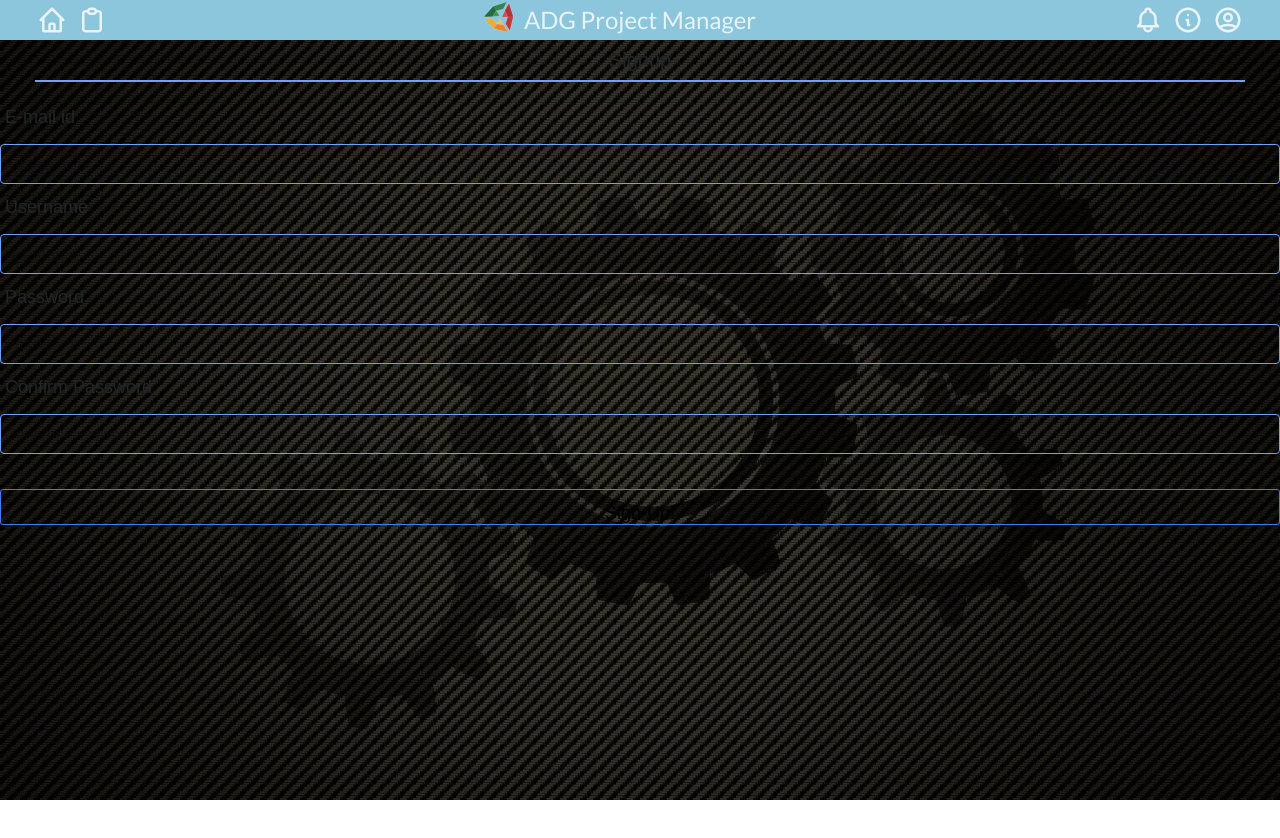
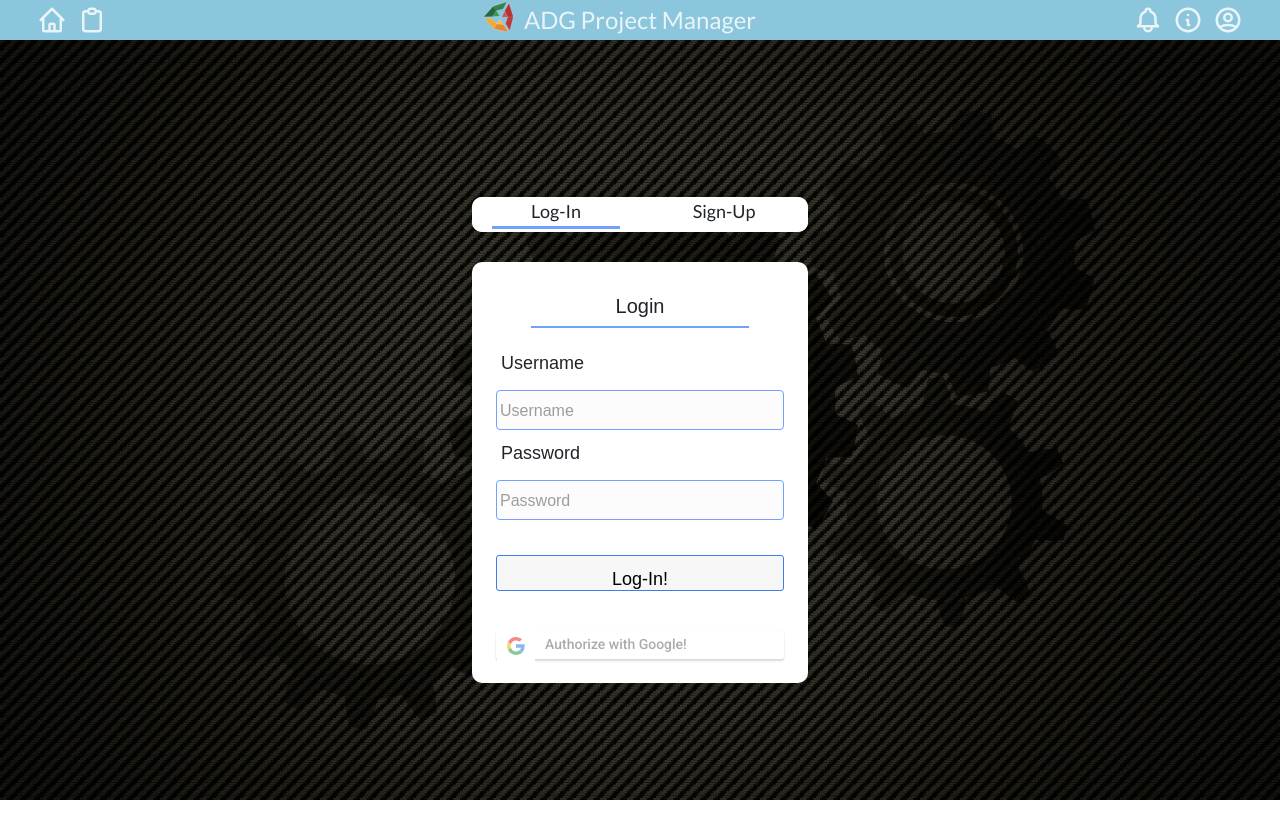
Before and after one commit to mounvip1525/ADG-Project-Manager, a React (Create React App) app: page / in a window 1280 px wide. Before the commit the page ends 800 px from the top, so only its background shows below. Built offline with nearby package versions, Linux system fonts and the light colour scheme.

Commit message:
Update App.js

```diff
--- a/src/App.js
+++ b/src/App.js
@@ -5,7 +5,7 @@ import { faTrash, faEdit } from "@fortawesome/free-solid-svg-icons";
 
 import "./App.css";
 import Navbar from "./components/Navbar/Navbar";
-import Signup from "./components/Signup/Signup";
+import LoginApp from "./components/LoginApp/LoginApp";
 import Board from "./containers/Board/Board";
 library.add(faTrash);
 library.add(faEdit);
@@ -15,7 +15,7 @@ function App() {
     <div className="App">
       <Navbar />
       <Switch>
-        <Route path="/" component={Signup} exact />
+        <Route path="/" component={LoginApp} exact />
         <Route path="/Board" component={Board} />
       </Switch>
     </div>
```
